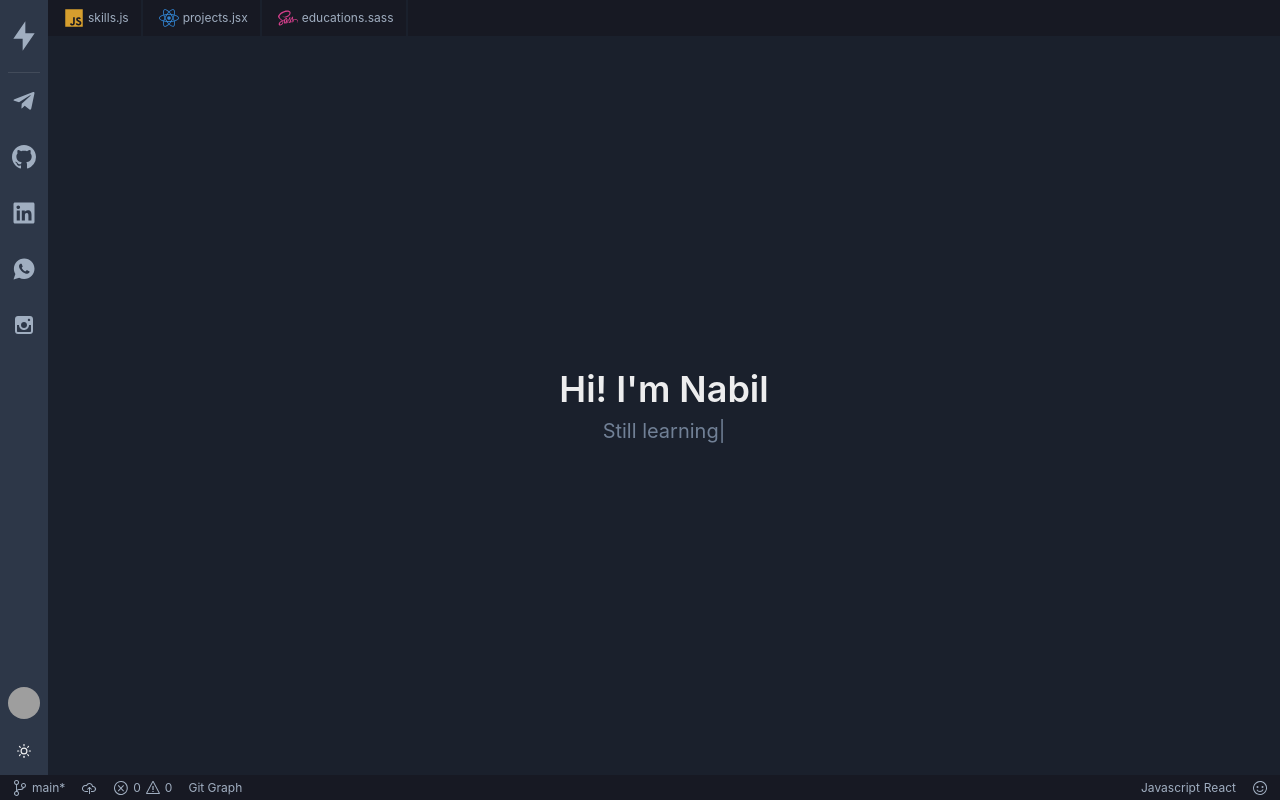
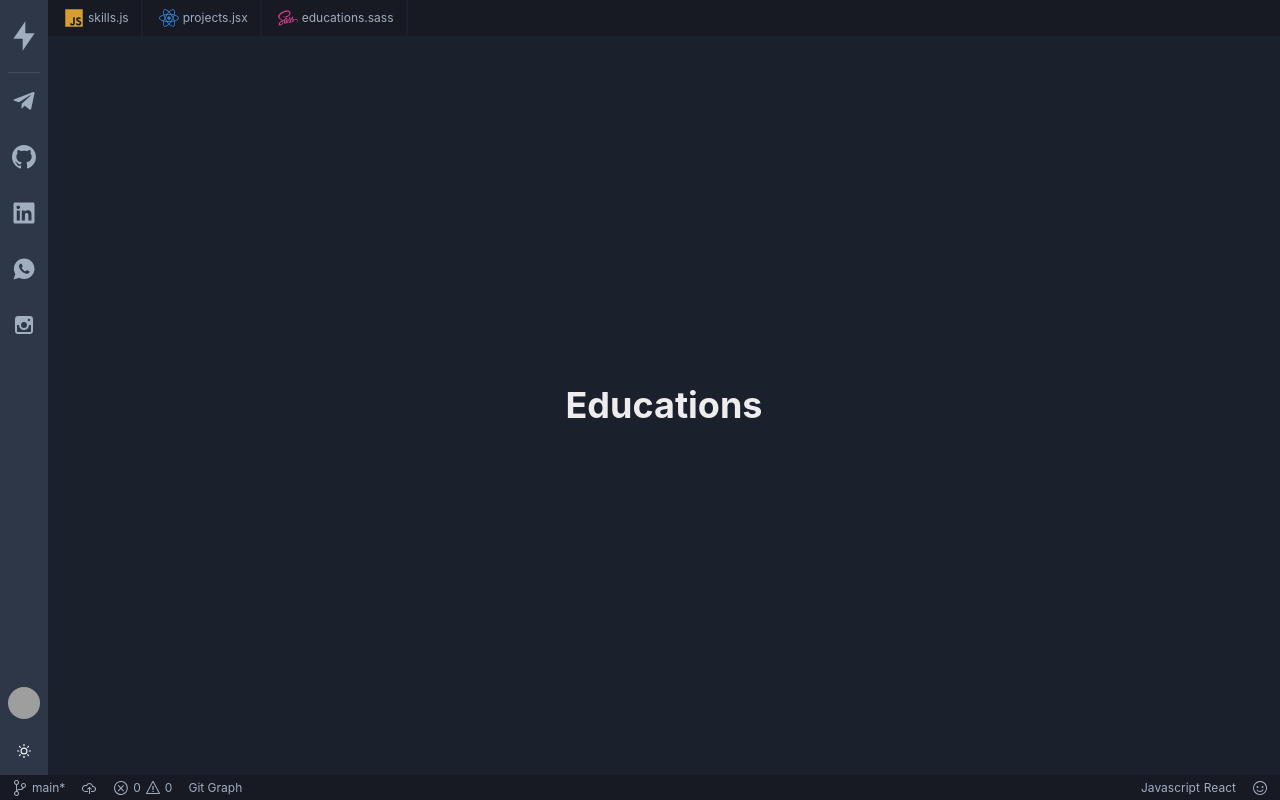
Before and after one commit to nabilaba/nabilaba.github.io, a React (Vite) app: page /educations in a window 1280 px wide. Before the commit this address led to /. Built offline with nearby package versions, Linux system fonts and the light colour scheme; grey boxes are pictures that could not be loaded.

Commit message:
big update of react-router-dom

```diff
--- a/src/App.jsx
+++ b/src/App.jsx
@@ -1,23 +1,16 @@
-import {
-  Box,
-  useColorModeValue,
-  useColorMode,
-} from "@chakra-ui/react";
-import FooterContent from "./components/Footer";
-import MainContent from "./components/Main";
-import SidebarContent from "./components/Sidebar";
+import { Routes, Route, Navigate } from "react-router-dom";
+import BaseOutlet from "./layout/BaseOutlet";
+import Educations from "./pages/Educations";
+import Home from "./pages/Home";
 
 export default function App() {
-  const { colorMode, toggleColorMode } = useColorMode();
   return (
-    <Box
-      as="section"
-      bg={useColorModeValue("gray.50", "gray.800")}
-      minH="100vh"
-    >
-      <SidebarContent colorMode={colorMode} toggleColorMode={toggleColorMode} />
-      <MainContent />
-      <FooterContent />
-    </Box>
+    <Routes>
+      <Route path="/" element={<BaseOutlet />}>
+        <Route index element={<Home />} />
+        <Route path="educations" element={<Educations />} />
+      </Route>
+      <Route path="*" element={<Navigate to="/" />} />
+    </Routes>
   );
 }
--- a/src/components/Header/index.jsx
+++ b/src/components/Header/index.jsx
@@ -14,14 +14,14 @@ const HeaderContent = () => (
     top="0"
   >
     <HStack spacing={1} h="full">
-      <HeaderItem icon={FaJs} label="skills.js" color="yellow.500" />
-      <HeaderItem icon={FaReact} label="projects.jsx" color="blue.500" />
-      <HeaderItem icon={FaSass} label="educations.sass" color="pink.500" />
+      <HeaderItem icon={FaJs} extension=".js" label="skills" color="yellow.500" />
+      <HeaderItem icon={FaReact} extension=".jsx" label="projects" color="blue.500" />
+      <HeaderItem icon={FaSass} extension=".sass" label="educations" color="pink.500" />
     </HStack>
   </Flex>
 );
 
-const HeaderItem = ({ icon, label, color }) => (
+const HeaderItem = ({ icon, label, color, extension }) => (
   <HStack
     as={LinkTo}
     to={`/${label}`}
@@ -40,7 +40,7 @@ const HeaderItem = ({ icon, label, color }) => (
     px="3"
   >
     {icon && <Icon boxSize="5" as={icon} color={color} />}
-    {label && <Text>{label}</Text>}
+    {label && <Text>{label}{extension}</Text>}
   </HStack>
 );
 
--- a/src/components/Main/index.jsx
+++ b/src/components/Main/index.jsx
@@ -1,7 +1,6 @@
 import { Box, Flex, useColorModeValue } from "@chakra-ui/react";
-import Home from "../../pages/Home";
 import HeaderContent from "../Header";
-import { Routes, Route, Navigate } from "react-router-dom";
+import { Outlet } from "react-router-dom";
 
 const MainContent = () => (
   <Flex
@@ -13,10 +12,7 @@ const MainContent = () => (
   >
     <HeaderContent />
     <Box as="main" bgColor={useColorModeValue("gray.100", "gray.800")} flex={1}>
-      <Routes>
-        <Route path="/" element={<Home />} />
-        <Route path="*" element={<Navigate to="/" />} />
-      </Routes>
+      <Outlet />
     </Box>
   </Flex>
 );
--- /dev/null
+++ b/src/layout/BaseOutlet/index.jsx
@@ -0,0 +1,20 @@
+import { Box, useColorModeValue, useColorMode } from "@chakra-ui/react";
+import FooterContent from "../../components/Footer";
+import MainContent from "../../components/Main";
+import SidebarContent from "../../components/Sidebar";
+const BaseOutlet = () => {
+  const { colorMode, toggleColorMode } = useColorMode();
+  return (
+    <Box
+      as="section"
+      bg={useColorModeValue("gray.50", "gray.800")}
+      minH="100vh"
+    >
+      <SidebarContent colorMode={colorMode} toggleColorMode={toggleColorMode} />
+      <MainContent />
+      <FooterContent />
+    </Box>
+  );
+};
+
+export default BaseOutlet;
--- /dev/null
+++ b/src/pages/Educations/index.jsx
@@ -0,0 +1,14 @@
+import { Heading, Stack } from "@chakra-ui/react";
+
+const Educations = () => (
+  <Stack
+    direction={{ base: "column", sm: "row" }}
+    alignItems="center"
+    justifyContent="center"
+    h="full"
+  >
+    <Heading>Educations</Heading>
+  </Stack>
+);
+
+export default Educations;
```
